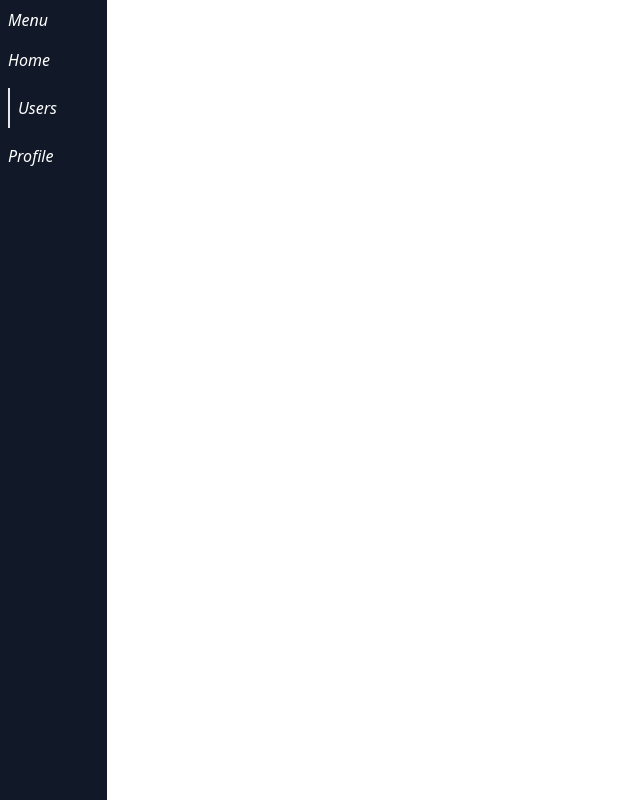
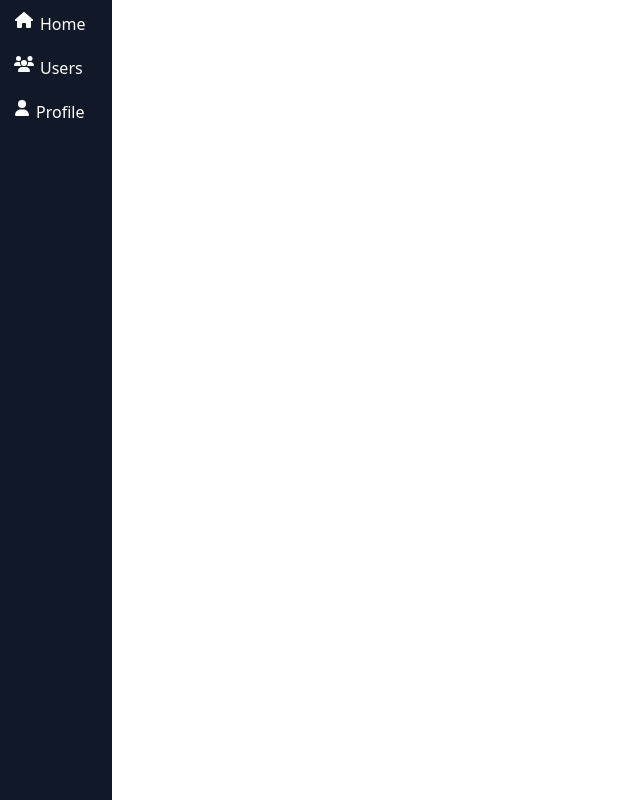
Before and after one commit to Harduim/curly-umbrella, a Next.js app: page /layout in a window 1280 px wide. Shown: the whole page, without its empty margins (0-640 px from the left). Built offline with nearby package versions, Linux system fonts and the light colour scheme.

Commit message:
Chore: menu links

```diff
--- a/pages/layout.tsx
+++ b/pages/layout.tsx
@@ -1,11 +1,15 @@
 import { NextPage } from 'next'
+import Link from "next/link";
+import { useRouter } from "next/router";
 import Head from 'next/head'
 import { useState } from 'react'
-
+import { FontAwesomeIcon } from "@fortawesome/react-fontawesome"
+import { faBars, faHome, faUsers, faUser } from '@fortawesome/free-solid-svg-icons'
 
 const Layout: NextPage<any> = ({ children }) => {
     const [isNavOpen, setNavOpen] = useState(true)
 
+    const router = useRouter();
 
     return (
         <div>
@@ -14,14 +18,33 @@ const Layout: NextPage<any> = ({ children }) => {
                 <meta name="description" content="Curly Umbrella TODO App" />
                 <link rel="icon" href="/favicon.ico" />
             </Head>
-            <div className='grid grid-cols-12 h-screen'>
-                <div className='m-0 flex flex-col bg-gray-900 text-white col-span-1'>
-                    <i className='max-auto m-2'>Menu</i>
-                    <i className='max-auto m-2'>Home</i>
-                    <i className='max-auto m-2 border-l-2 p-2'>Users</i>
-                    <i className='max-auto m-2'>Profile</i>
+            <div className='w-screen h-screen flex'>
+                <div className='w-28'>
+                    <div className='m-0 flex flex-col bg-gray-900 text-white h-screen'>
+                        <div className={`max-auto m-2 ${router.asPath === '/' ? 'border-r-2' : ''}`}>
+                            <Link href="/">
+                                <a>
+                                    <FontAwesomeIcon icon={faHome} className="w-6 m-1 inline" /><span >Home</span>
+                                </a>
+                            </Link>
+                        </div>
+                        <div className={`max-auto m-2 ${router.asPath === '/users' ? 'border-r-2' : ''}`}>
+                            <Link href="/users">
+                                <a>
+                                    <FontAwesomeIcon icon={faUsers} className="w-6 m-1 inline" /><span >Users</span>
+                                </a>
+                            </Link>
+                        </div>
+                        <div className={`max-auto m-2 ${router.asPath === '/profile' ? 'border-r-2' : ''}`}>
+                            <Link href="/profile">
+                                <a>
+                                    <FontAwesomeIcon icon={faUser} className="w-5 m-1 inline" /><span >Profile</span>
+                                </a>
+                            </Link>
+                        </div>
+                    </div>
                 </div>
-                <div className='col-span-11 h-screen'>
+                <div className='grow'>
                     {children}
                 </div>
             </div>
```
